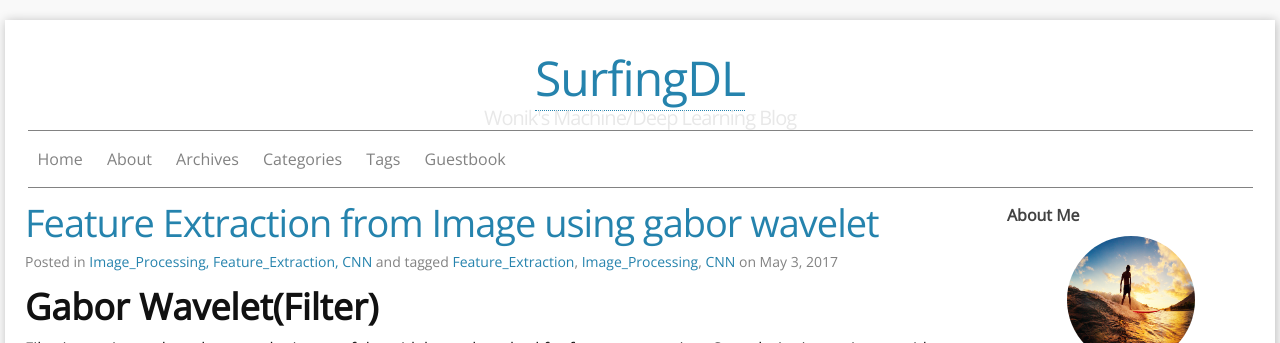
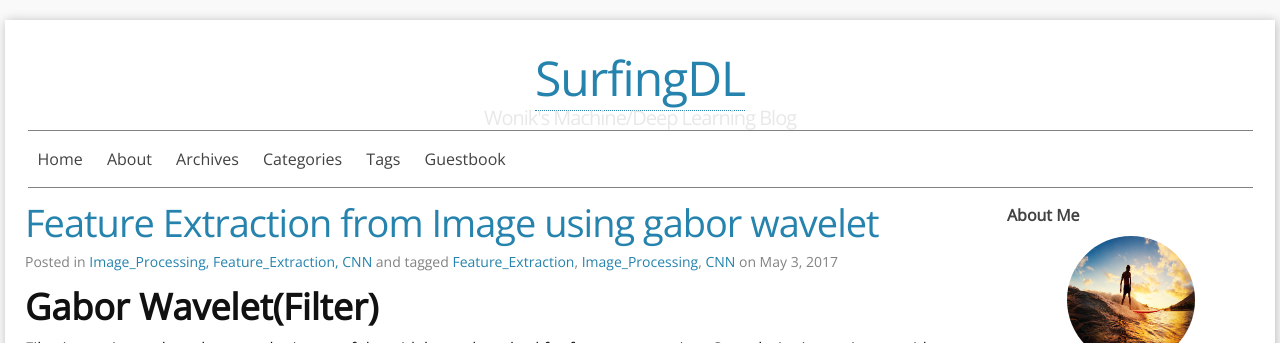
Before and after one commit to wonik/wonikjang.github.io, a Jekyll site: the page built from index.html, in a window 1280 px wide. Shown: the top 343 px of the page. Built offline with Jekyll 4.4.1, drawn with Linux system fonts in a browser that asks for light colours; nearby versions of some CDN libraries; the list of posts is cut into pages by our own code.

Commit message:
Update _layout.scss

```diff
--- a/_sass/_layout.scss
+++ b/_sass/_layout.scss
@@ -42,7 +42,7 @@
   }
 
   .page-link {
-    color: $grey-color;
+    color: $grey-color-dark;
     line-height: $base-line-height;
 
     // Gaps between nav items, but not on the first one
@@ -58,7 +58,7 @@
     &:hover {
       color: $text-color;
       text-decoration: none;
-      font-weight: bold;
+      //font-weight: bold;
     }
   }
 
```
